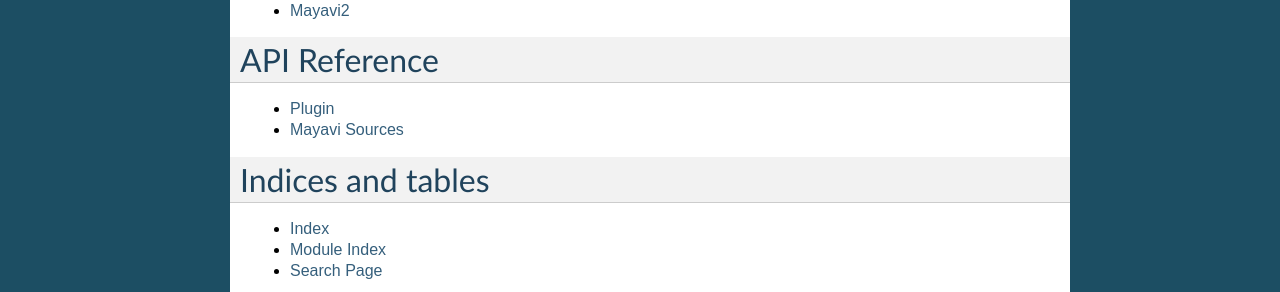
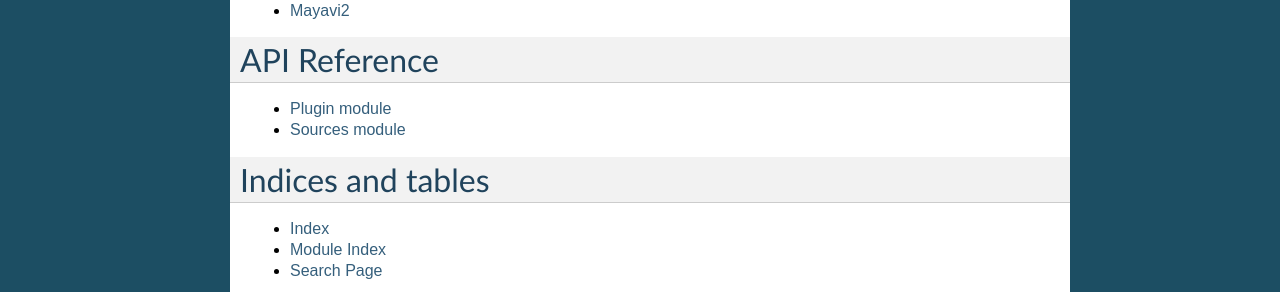
Before and after one commit to simphony/simphony-mayavi, a Sphinx documentation site: the page built from doc/source/index.rst, in a window 1280 px wide. Shown: the part 1684-1976 px from the top of the page. Built offline with Sphinx 7.4.7, drawn with Linux system fonts in a browser that asks for light colours.

Commit message:
rename api related sections to modules

```diff
--- a/doc/source/api/plugin.rst
+++ b/doc/source/api/plugin.rst
@@ -1,8 +1,7 @@
-Plugin
-======
+Plugin module
+=============
 
 This module is available as a visualisation plug-in for the simphony framework and provides a
 set of tools to visualize CUDS objects.
 
-
 .. autofunction:: simphony_mayavi.show.show
--- a/doc/source/api/sources.rst
+++ b/doc/source/api/sources.rst
@@ -1,6 +1,9 @@
-Mayavi Sources
+Sources module
 ==============
 
+A module containing tools to convert from CUDS containers to Mayavi
+compatible sources. Please use the ``simphony_mayavi.sources.api``
+module to access the provided tools.
 
 .. rubric:: Classes
 
```
